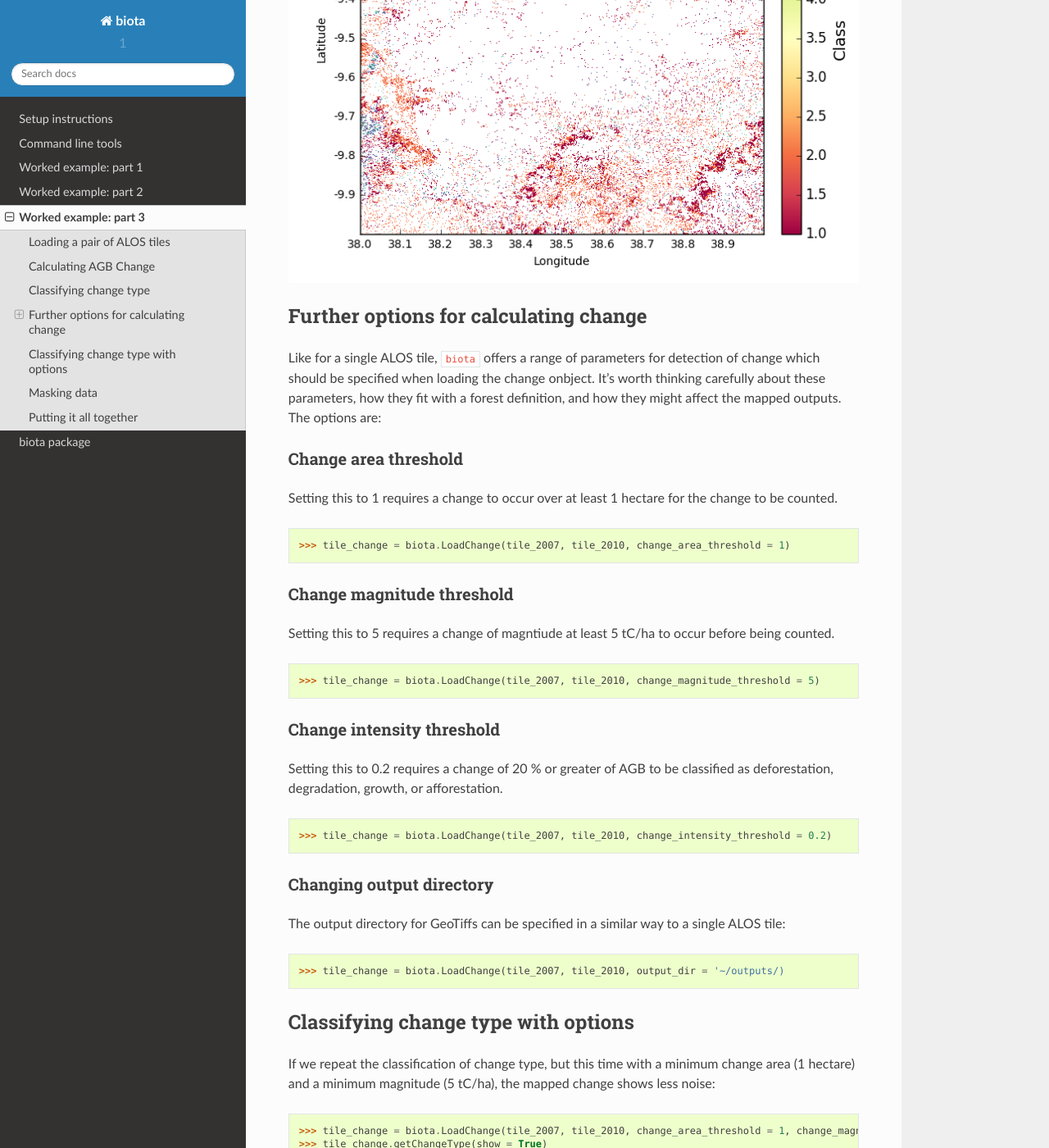
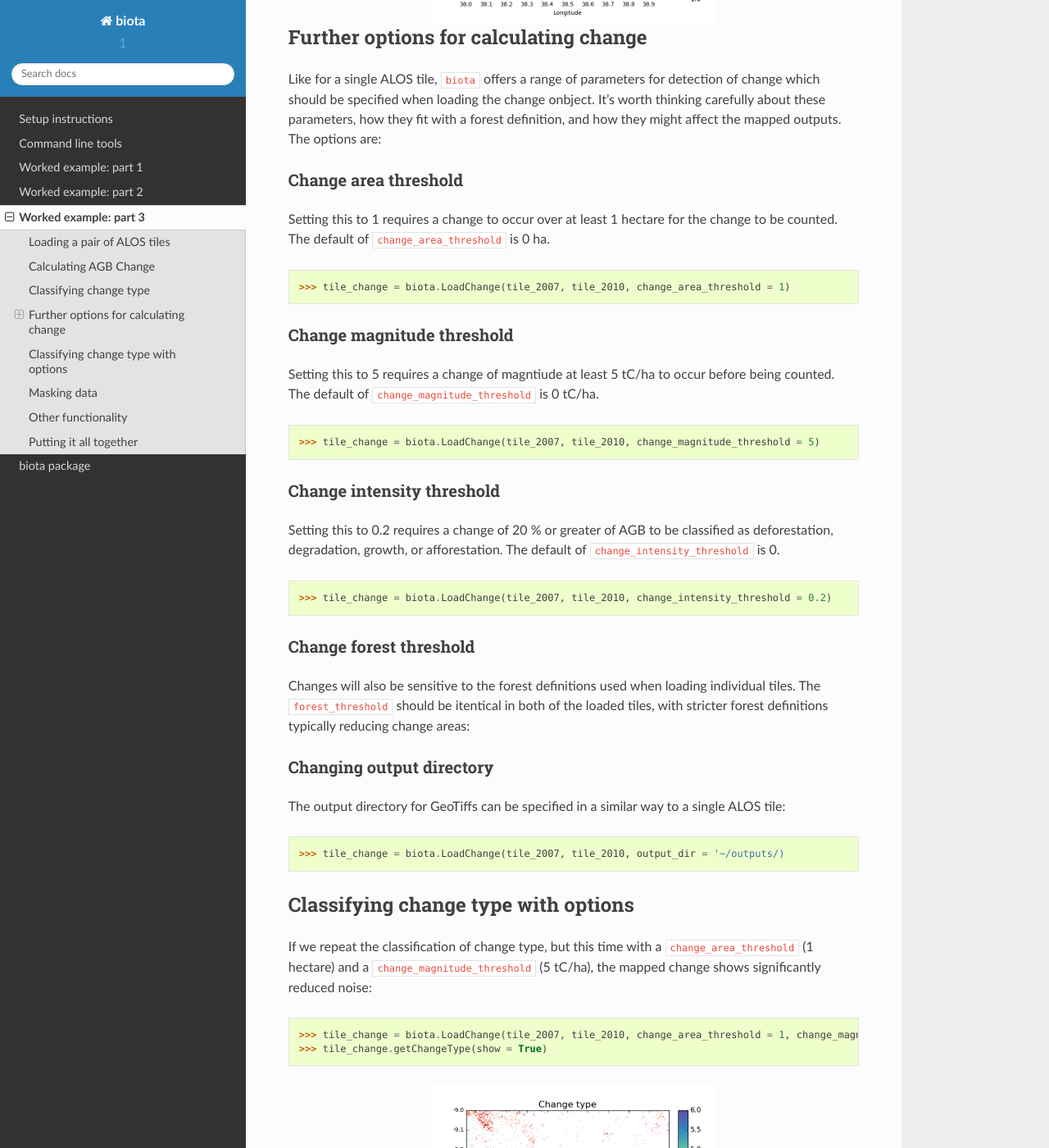
Before and after one commit to smfm-project/biota, a Sphinx documentation site: the page built from docs/source/worked_example_3.rst, in a window 1280 px wide and 1400 px high, scrolled down 2924 px. Shown: the whole window at 82% size. Built offline with Sphinx 7.4.7 and the Read the Docs theme 2.0.0, drawn with Linux system fonts in a browser that asks for light colours; some of the changed text lies outside the part shown.

Commit message:
Updated change examples

```diff
--- a/docs/source/worked_example_3.rst
+++ b/docs/source/worked_example_3.rst
@@ -75,28 +75,39 @@
     >>> agb_change = tile_change.getAGBChange(show = True, output = True)
 
 .. figure:: images/agb_change.png
+   :scale: 50 %
+   :align: center
 
 The predominance of red colours in this tile indicate a general reduction to AGB, with areas of dark red showing locations of deforestation.
 
 Classifying change type
 -----------------------
 
-There are 7 change types in ``biota``, each of which is defined as a number 0 to 6. Change types are:
+Changes are classified based on a series of thresholds:
 
-* Deforesation [1]
-* Degradation [2]
-* Minor loss [3]
-* Minor gain [4]
-* Growth [5]
-* Afforestation [6]
-* Non-forest [0]
+* ``forest_threshold``: The minimum AGB that defines a forest area (tC/ha).
+* ``change_area_threshold``: The minimum area over which a change must ocurr (ha).
+* ``change_magnitude_threshold``: The minimum absolute change of AGB that defines a change event (tC/ha).
+* ``change_intensity_threshold``: The minimum proportional change of AGB that defines a change event (0-1).
+
+There are 7 change types described in ``biota``, each of which is defined as a number 0 to 6. Change types are:
+
+* Deforesation: A loss of AGB from that crosses the ``forest_threshold``. [1]
+* Degradation: A loss of AGB in a location above the ``forest_threshold`` in both images.  [2]
+* Minor loss: A loss of AGB that does not cross the ``change_area_threshold``, ``change_magnitude_threshold``, or ``change_intensity_threshold``. [3]
+* Minor gain: A gain of AGB that does not cross the ``change_area_threshold``, ``change_magnitude_threshold``, or ``change_intensity_threshold``. [4]
+* Growth [5]: A gain of AGB in a location above the ``forest_threshold`` in both images.  [2]
+* Afforestation: A gain of AGB that crosses the ``forest_threshold``.   [6]
+* Non-forest: Below ``forest_threshold`` in both images. [0]
 
 To classify each pixel by its change type, use the function getChangeType():
 .. code-block:: python
 
-    >>> change_types = tile_change.getChangeType(show = True, output = True)
+    >>> change_types = tile_change.getChangeType(show = True)
 
 .. figure:: images/change_type_raw.png
+   :scale: 50 %
+   :align: center
 
 Further options for calculating change
 --------------------------------------
@@ -106,7 +117,7 @@
 Change area threshold
 ~~~~~~~~~~~~~~~~~~~~~
 
-Setting this to 1 requires a change to occur over at least 1 hectare for the change to be counted.
+Setting this to 1 requires a change to occur over at least 1 hectare for the change to be counted. The default of ``change_area_threshold`` is 0 ha.
 
 .. code-block:: python
 
@@ -116,7 +127,7 @@
 Change magnitude threshold
 ~~~~~~~~~~~~~~~~~~~~~~~~~~
 
-Setting this to 5 requires a change of magntiude at least 5 tC/ha to occur before being counted.
+Setting this to 5 requires a change of magntiude at least 5 tC/ha to occur before being counted. The default of ``change_magnitude_threshold`` is 0 tC/ha.
 
 
 .. code-block:: python
@@ -126,11 +137,16 @@
 Change intensity threshold
 ~~~~~~~~~~~~~~~~~~~~~~~~~~
 
-Setting this to 0.2 requires a change of 20 % or greater of AGB to be classified as deforestation, degradation, growth, or afforestation.
+Setting this to 0.2 requires a change of 20 % or greater of AGB to be classified as deforestation, degradation, growth, or afforestation. The default of ``change_intensity_threshold`` is 0.
 
 .. code-block:: python
 
     >>> tile_change = biota.LoadChange(tile_2007, tile_2010, change_intensity_threshold = 0.2)
+
+Change forest threshold
+~~~~~~~~~~~~~~~~~~~~~~~
+
+Changes will also be sensitive to the forest definitions used when loading individual tiles. The ``forest_threshold`` should be itentical in both of the loaded tiles, with stricter forest definitions typically reducing change areas:
 
 Changing output directory
 ~~~~~~~~~~~~~~~~~~~~~~~~~
@@ -144,7 +160,7 @@
 Classifying change type with options
 ------------------------------------
 
-If we repeat the classification of change type, but this time with a minimum change area (1 hectare) and a minimum magnitude (5 tC/ha), the mapped change shows less noise:
+If we repeat the classification of change type, but this time with a ``change_area_threshold`` (1 hectare) and a ``change_magnitude_threshold`` (5 tC/ha), the mapped change shows significantly reduced noise:
 
 .. code-block:: python
 
@@ -152,11 +168,29 @@
     >>> tile_change.getChangeType(show = True)
 
 .. figure:: images/change_type_options.png
+   :scale: 50 %
+   :align: center
 
 Masking data
 ------------
 
-Masks to the change layer are drawn from the two input tiles. Where either one of the input tiles are masked, the change output will also be masked. This means that masks to water bodies etc. should be applied to the LoadTile() step.
+Masks to the change layer are drawn from the two input tiles. Where either one of the input tiles are masked, the change output will also be masked. This means that masks to water bodies etc. should be applied at the ``LoadTile()`` step.
+
+.. code-block:: python
+
+   tile_2007.updateMask('auxillary_data/TZA_water_lines_dcw.shp', buffer_size = 250)
+   tile_change = biota.LoadChange(tile_2007, tile_2010)
+   tile_change.getAGBChange(show = True)
+
+
+
+
+Other functionality
+-------------------
+
+
+
+
 
 Putting it all together
 -----------------------
@@ -180,6 +214,9 @@
     tile_2007 = biota.LoadTile(data_dir, latitude, longitude, 2007, lee_filter = True, forest_threshold = 15., area_threshold = 1, output_dir = output_dir)
 
     tile_2010 = biota.LoadTile(data_dir, latitude, longitude, 2010, lee_filter = True, forest_threshold = 15., area_threshold = 1, output_dir = output_dir)
+
+    # Add river lines to the mask with a 250 m buffer
+    tile_2007.updateMask('auxillary_data/TZA_water_lines_dcw.shp', buffer_size = 250)
 
     # Load change between tiles, with options
     tile_change = biota.LoadChange(tile_2007, tile_2010, change_area_threshold = 1, change_magnitude_threshold = 5)
@@ -209,22 +246,35 @@
     # Define and output location
     output_dir = '~/outputs/'
 
-    for latitude in range(35, 40):
-        for longitude in range(-10,-5):
+    for latitude in range(-9,-7):
+        for longitude in range(38, 40):
+
+            # Update progress
+            print 'Doing latitude: %s, longitude: %s'%(str(latitude), str(longitude))
 
             # Load the ALOS tile with specified options
             try:
-                tile_2007 = biota.LoadTile(data_dir, latitude, longitude, 2007, lee_filter = True, forest_threshold = 15., area_threshold = 1, output_dir = output_dir)
-
-                tile_2010 = biota.LoadTile(data_dir, latitude, longitude, 2010, lee_filter = True, forest_threshold = 15., area_threshold = 1, output_dir = output_dir)
-
-                tile_change = biota.LoadChange(tile_2007, tile_2010, change_area_threshold = 1, change_magnitude_threshold = 5)
+                tile_2007 = biota.LoadTile(data_dir, latitude, longitude, 2007, lee_filter = True, forest_threshold = 15., area_threshold = 1)
+                tile_2010 = biota.LoadTile(data_dir, latitude, longitude, 2010, lee_filter = True, forest_threshold = 15., area_threshold = 1)
+                tile_change = biota.LoadChange(tile_2007, tile_2010, output_dir = output_dir)
 
             except:
                 continue
+
+            # Add river lines to the mask with a 250 m buffer
+            tile_2007.updateMask('auxillary_data/TZA_water_lines_dcw.shp', buffer_size = 250)
+
+            # Load change between tiles, with options
+            tile_change = biota.LoadChange(tile_2007, tile_2010, output_dir = output_dir)
 
             # Calculate AGB change and output
             agb_change = tile_change.getAGBChange(output = True)
 
             # Calculate change type and output
             change_type = tile_change.getChangeType(output = True)
+
+Visualised in QGIS, the resulting AGB change and change type maps for Kilwa District are:
+
+.. figure:: images/worked_example_3_output.png
+   :scale: 50 %
+   :align: center
```
Also changed, not shown: docs/source/images/worked_example_2_output.png, docs/source/images/worked_example_3_output.png (added).
